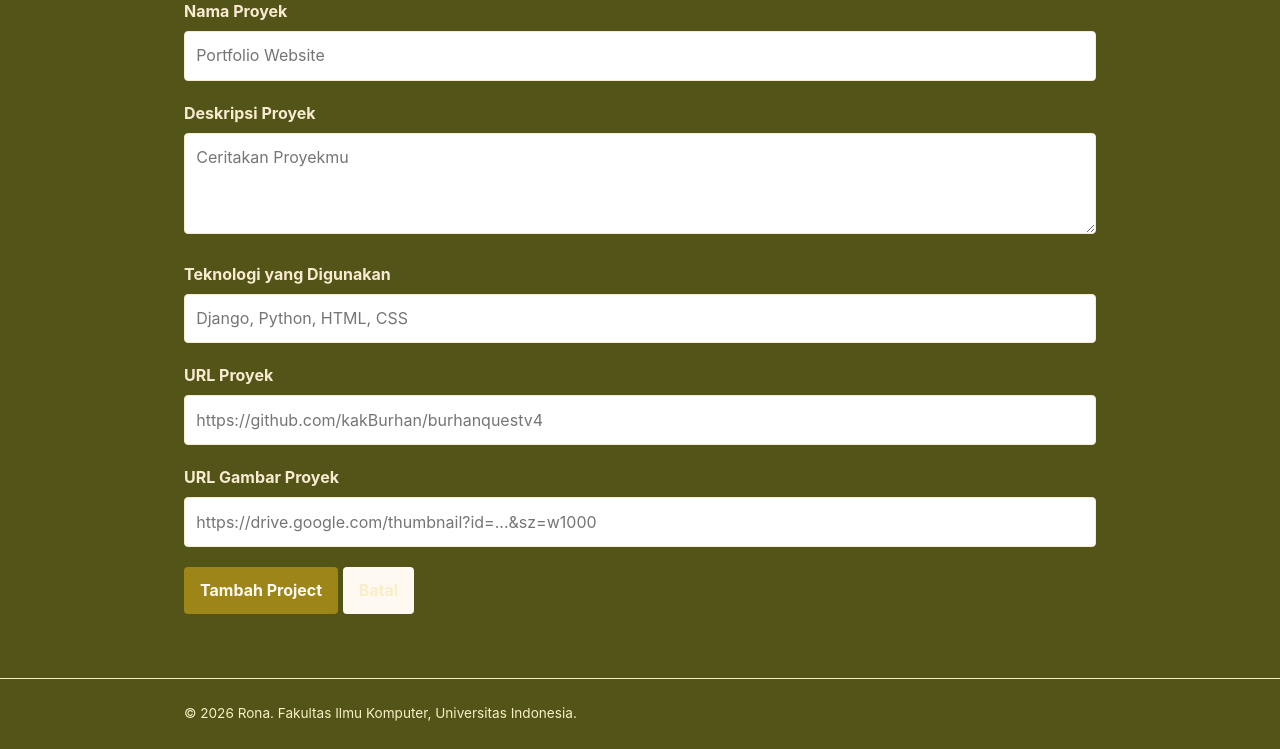
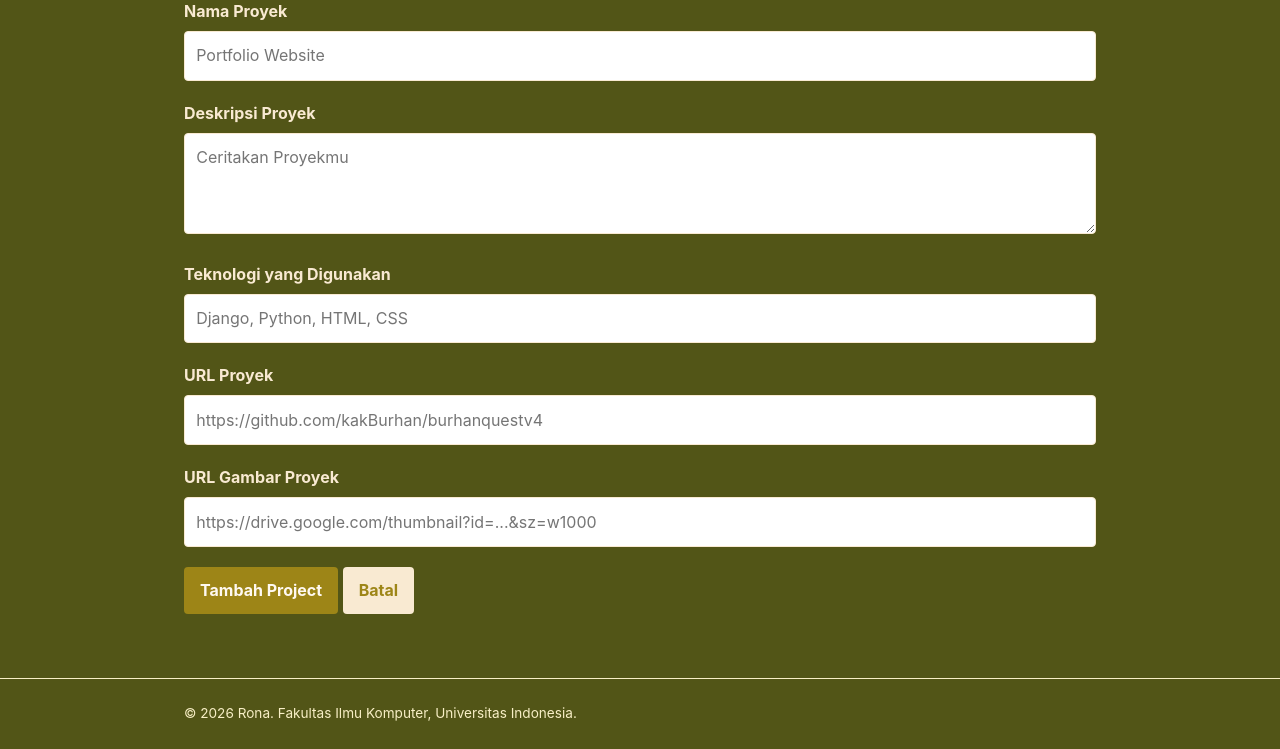
Before and after one commit to meronash/myportofolio, a Django app: page /projects/add/ in a window 1280 px wide. Shown: the part 222-971 px from the top of the page. Run offline with Django 5.2, Linux system fonts and the light colour scheme.

```diff
--- a/static/css/style.css
+++ b/static/css/style.css
@@ -340,8 +340,8 @@ h1, .brand {
 }
 
 .button-secondary {
-    color: var(--line);
-    background: var(--ink);
+    color: var(--surface);
+    background: var(--accent-dark);
 }
 
 .education-card {
```
Also changed, not shown: README.md.
